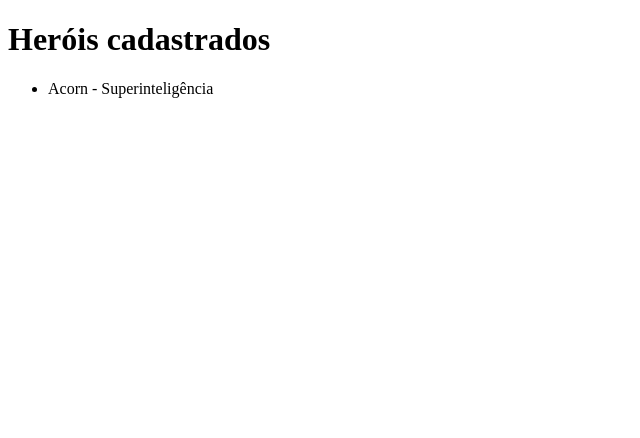
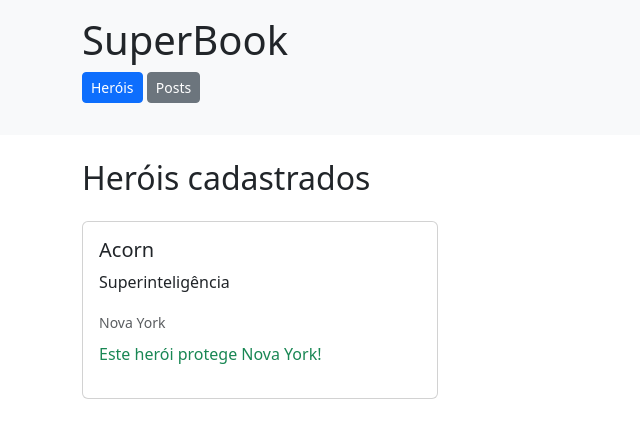
Before and after one commit to intentdoor/superbook, a Django app: page /heroes/lista/ in a window 1280 px wide. Shown: the top 438 px of the page, without its empty margins (0-640 px from the left). Run offline with Django 5.2, Linux system fonts and the light colour scheme; data comes from the database, SQL or seed files in the repository.

Commit message:
add templates posts e heroes

```diff
--- /dev/null
+++ b/heroes/templates/base.html
@@ -0,0 +1,26 @@
+
+{% load static %}
+<!DOCTYPE html>
+<html>
+<head>
+  <title>{% block title %}SuperBook{% endblock %}</title>
+
+  <link href="https://cdn.jsdelivr.net/npm/bootstrap@5.3.3/dist/css/bootstrap.min.css" rel="stylesheet">
+
+</head>
+<body>
+
+  <header class="bg-light p-3 mb-4">
+    <h1 class="container">SuperBook</h1>
+    {% include "partials/menu.html" %}
+  </header>
+
+
+  <main class="container mt-4">
+    {% block content %}{% endblock %}
+  </main>
+
+  <script src="https://cdn.jsdelivr.net/npm/bootstrap@5.3.3/dist/js/bootstrap.bundle.min.js"></script>
+
+</body>
+</html>
--- a/heroes/templates/heroes/lista_herois.html
+++ b/heroes/templates/heroes/lista_herois.html
@@ -1,14 +1,30 @@
-<!DOCTYPE html>
-<html>
-<head>
-    <title>Lista de Heróis</title>
-</head>
-<body>
-    <h1>Heróis cadastrados</h1>
-    <ul>
-        {% for hero in herois %}
-        <li>{{ hero.codinome }} - {{ hero.poder_principal }}</li>
-        {% endfor %}
-    </ul>
-</body>
-</html>
+
+{% extends 'base.html' %}
+
+{% block title %}Lista de Heróis{% endblock %}
+
+{% block content %}
+<h2 class="mb-4">Heróis cadastrados</h2>
+
+<div class="row">
+{% for hero in herois %}
+  <div class="col-md-4">
+    <div class="card mb-3">
+      <div class="card-body">
+        <h5 class="card-title">{{ hero.codinome }}</h5>
+        <p class="card-text">{{ hero.poder_principal }}</p>
+        <small class="text-muted">{{ hero.cidade }}</small>
+
+        {% if hero.cidade == "Nova York" %}
+          <p class="text-success mt-2">Este herói protege Nova York!</p>
+        {% else %}
+          <p class="text-muted mt-2">Herói de outra cidade.</p>
+        {% endif %}
+      </div>
+    </div>
+  </div>
+{% empty %}
+  <p>Nenhum herói encontrado.</p>
+{% endfor %}
+</div>
+{% endblock %}
--- /dev/null
+++ b/heroes/templates/partials/menu.html
@@ -0,0 +1,5 @@
+
+<nav class="container mb-3">
+  <a href="{% url 'lista_herois' %}" class="btn btn-primary btn-sm">Heróis</a>
+  <a href="{% url 'lista_posts' %}" class="btn btn-secondary btn-sm">Posts</a>
+</nav>
--- a/posts/urls.py
+++ b/posts/urls.py
@@ -6,3 +6,5 @@ urlpatterns = [
     path('lista/', views.lista_posts, name='lista_posts'),
     path('cbv-lista/', PostListView.as_view(), name='cbv_lista_posts'),
 ]
+
+## Arthur Américo Marques
--- a/posts/views.py
+++ b/posts/views.py
@@ -3,12 +3,14 @@ from django.shortcuts import render
 from .models import Post
 from django.views.generic import ListView
 
-# Create your views here.
+
 def lista_posts(request):
-    posts = Post.objects.all()  # busca todos os posts do banco
+    posts = Post.objects.all()
     return render(request, "posts/lista_posts.html", {"lista": posts})
 
 class PostListView(ListView):
     model = Post
     template_name = "posts/lista_posts.html"
     context_object_name = "lista"
+
+## Arthur Américo Marques
--- a/superbook/urls.py
+++ b/superbook/urls.py
@@ -20,5 +20,7 @@ from django.urls import path , include
 urlpatterns = [
     path('admin/', admin.site.urls ),
     path('heroes/', include('heroes.urls')),
-    path('posts/', include('posts.urls')),    # rotas do app posts
+    path('posts/', include('posts.urls')),
 ]
+
+## Arthur Américo Marques
```
Also changed, not shown: posts/templates/posts/lista_posts.html (+20 -14 lines).
